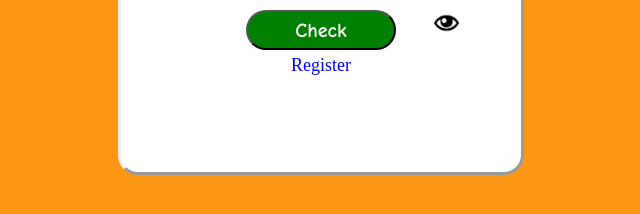
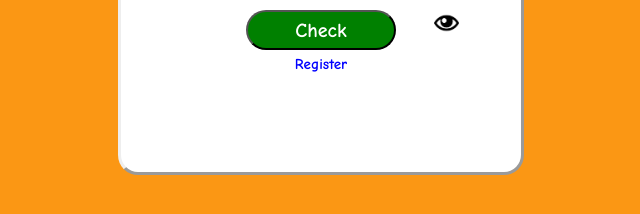
Before and after one commit to Kess-Apps/login, a plain HTML site: page index.html in a window 1280 px wide. Shown: the part 526-740 px from the top of the page, 327-967 px from the left. Drawn offline with Linux system fonts and the light colour scheme.

Commit message:
Update style.css

```diff
--- a/style.css
+++ b/style.css
@@ -53,7 +53,9 @@ p[id=registerlink]{
 	background: none;
 	margin-top: 5px;
 	color: blue;
-	font-size: 18px;
+	font-family: Comic Sans MS;
+	font-size: 15px;
+	font-weight: bold;
 	cursor: pointer;
 }
 div[id=eye]{
```
